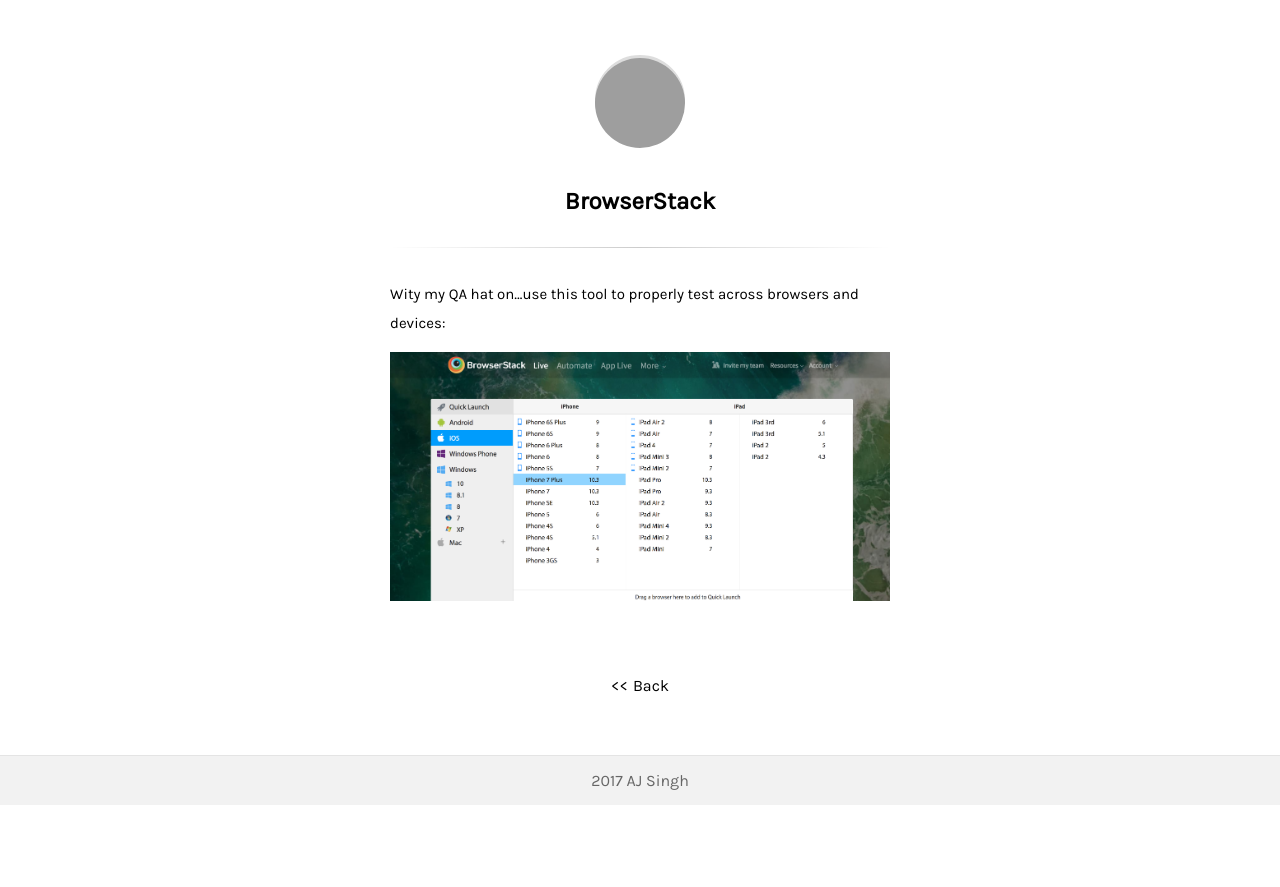
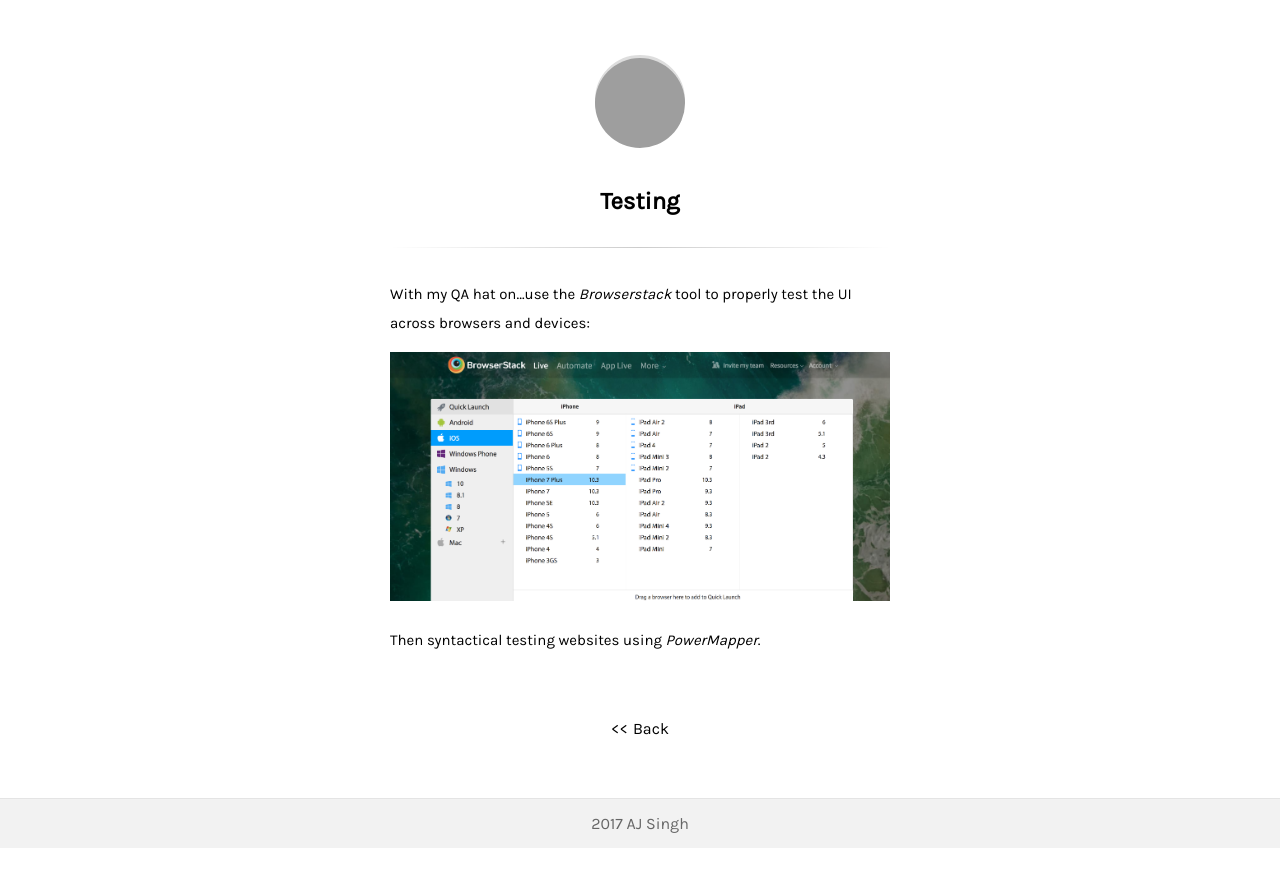
Before and after one commit to ajsingh273/site, a Jekyll site: the page built from _posts/2017-03-12-browserstack.md, in a window 1280 px wide. Shown: the top 887 px of the page. Built offline with Jekyll 4.4.1, drawn with Linux system fonts in a browser that asks for light colours; some web fonts are replaced; grey boxes are pictures that could not be loaded.

Commit message:
update testing post

```diff
--- a/_posts/2017-03-12-browserstack.md
+++ b/_posts/2017-03-12-browserstack.md
@@ -1,9 +1,11 @@
 ---
-title: BrowserStack
+title: Testing
 updated: 2017-03-12
 img: assets/stuff/browserstack.png
 ---
 
-Wity my QA hat on...use this tool to properly test across browsers and devices:
+With my QA hat on...use the *Browserstack* tool to properly test the UI across browsers and devices:
 
 ![Fed Incetives Search]({{ site.baseurl }}/assets/stuff/browserstack2.png)
+
+Then syntactical testing websites using *PowerMapper*.
```
Also changed, not shown: 3 other files.
